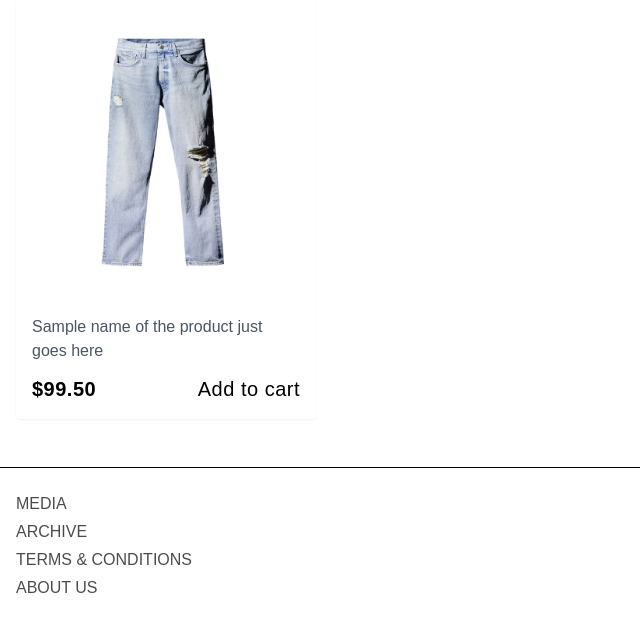
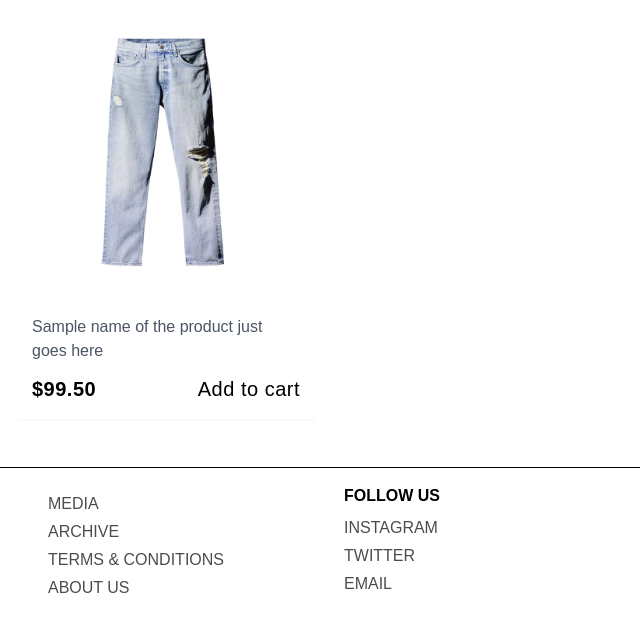
Before and after one commit to mmnldm/dnmgd, a PHP site: page / in a window 1280 px wide. Shown: the part 538-1174 px from the top of the page, without its empty margins (0-640 px from the left). Run offline with PHP 8.4, Linux system fonts and the light colour scheme; some web fonts are replaced.

Commit message:
social media links added

```diff
--- a/css/style.css
+++ b/css/style.css
@@ -603,8 +603,16 @@ video {
   width: 100%;
 }
 
+.w-1\/2 {
+  width: 50%;
+}
+
 .max-w-screen-xl {
   max-width: 1440px;
+}
+
+.flex-auto {
+  flex: 1 1 auto;
 }
 
 .grid-cols-1 {
@@ -803,6 +811,10 @@ video {
 }
 
 @media (min-width: 400px) {
+  .sm\:w-auto {
+    width: auto;
+  }
+
   .sm\:grid-cols-2 {
     grid-template-columns: repeat(2, minmax(0, 1fr));
   }
--- a/index.html
+++ b/index.html
@@ -199,7 +199,7 @@
 
 <footer>
     <!--FOOTER SECTION BEGINS HERE-->
-    <section class="py-4 border-t border-black">
+    <section class="py-4 lg:px-8 border-t border-black">
         <div class="container max-w-screen-xl mx-auto px-4">
             <div class="flex flex-wrap">
                 <aside class="w-full md:w-1/3 lg:w-1/4 mb-5">
@@ -217,6 +217,22 @@
                             <a href="#" class="opacity-70 hover:opacity-100"> ABOUT US </a>
                         </li>
                     </ul>
+                    </aside>
+                    <aside  class="w-1/2 sm:w-auto flex-auto mb-5">
+						<h3 class="font-semibold"> FOLLOW US </h3>
+						<ul class="mt-2 space-y-1">
+ 							<li>
+								<a href="www.instagram.com/dnmgdx" class="opacity-70 hover:opacity-100"> INSTAGRAM </a>
+							</li>
+							<li>
+								<a href="#" class="opacity-70 hover:opacity-100"> TWITTER </a>
+							</li>
+							<li>
+								<a href="mailto:dnmgd@gmail.com" class="opacity-70 hover:opacity-100"> EMAIL </a>
+							</li>
+
+						</ul>
+					</aside> <!-- col .// -->
             </div>
         </div>
 
```
